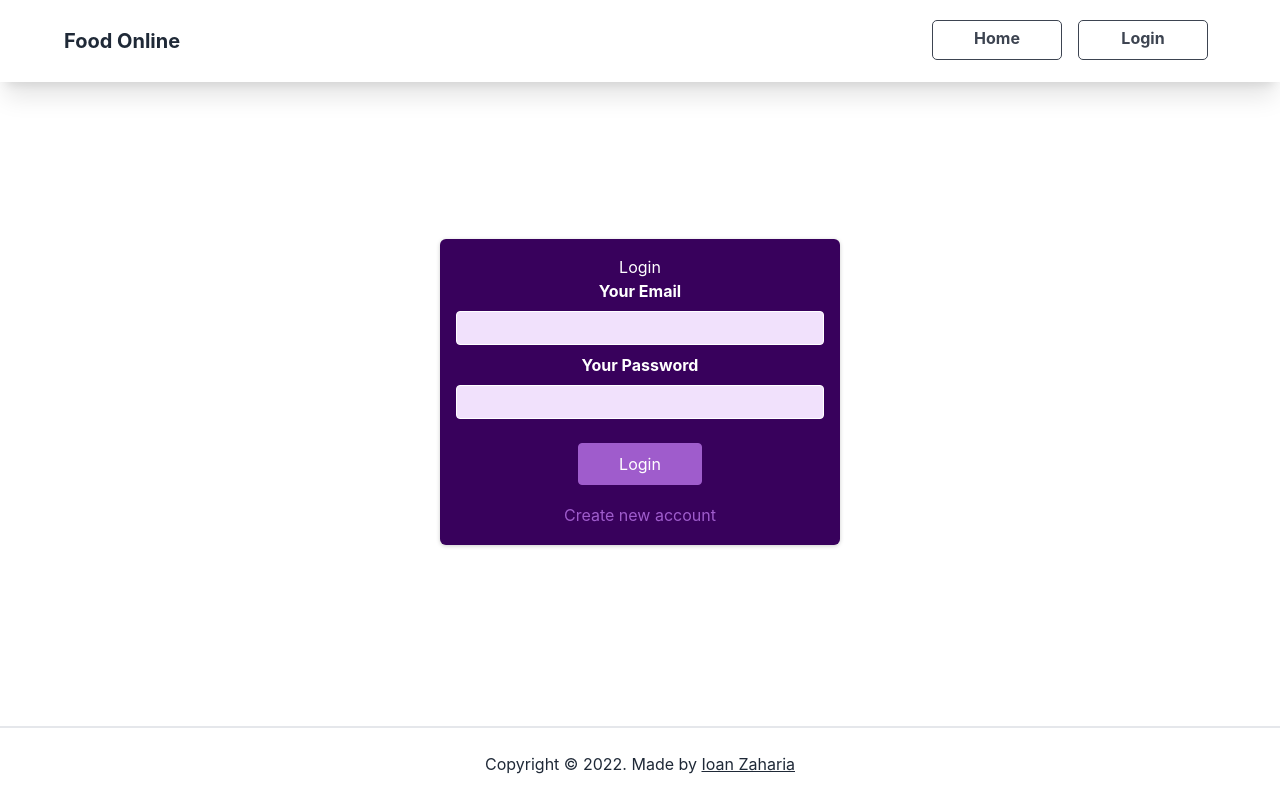
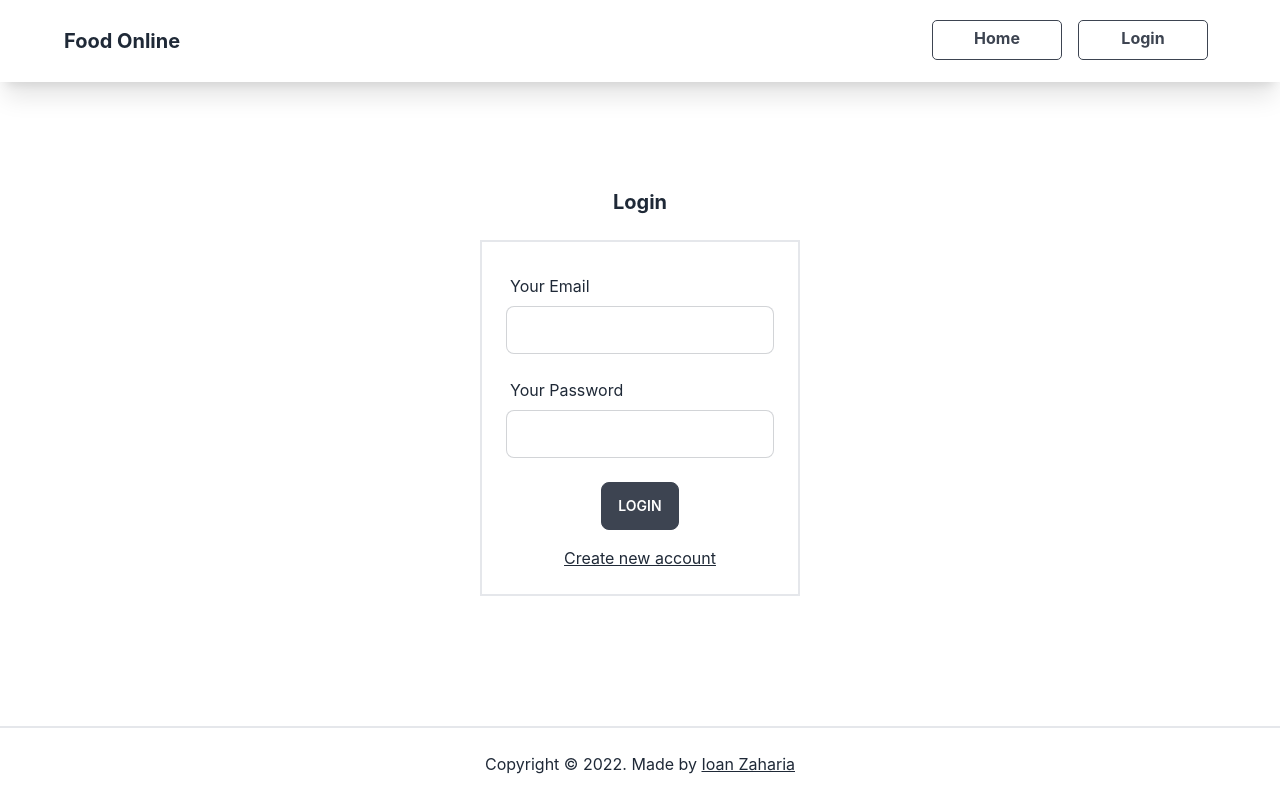
Before and after one commit to zioan/next-food-order, a Next.js app: page /auth in a window 1280 px wide. Built offline with nearby package versions, Linux system fonts and the light colour scheme; no server answers; the database is empty.

Commit message:
more style and refactoring

```diff
--- a/components/admin/category/DeleteCategory.js
+++ b/components/admin/category/DeleteCategory.js
@@ -21,14 +21,16 @@ function DeleteCategory() {
 
   return (
     <>
-      <h2 className=' mb-6 underline text-xl'>Click a category to delete</h2>
+      <h2 className=' mb-8 underline text-xl text-center'>
+        Click a category to delete
+      </h2>
       <ul className='flex gap-4'>
         {categories.map((category) => {
           return (
             <li
               key={category._id}
               onClick={() => deleteHandler(category.name)}
-              className='flex flex-col items-center cursor-pointer border-2'
+              className='flex flex-col items-center cursor-pointer border-2 hover:bg-slate-100'
             >
               {category.name}
               <div className=' max-w-[200px]'>
--- a/components/admin/product/DeleteProduct.js
+++ b/components/admin/product/DeleteProduct.js
@@ -20,14 +20,16 @@ function DeleteCategory() {
 
   return (
     <>
-      <h2 className=' mb-6 underline text-xl'>Click a product to delete</h2>
+      <h2 className=' mb-8 underline text-xl text-center'>
+        Click a product to delete
+      </h2>
       <ul className='flex gap-4'>
         {products.map((product) => {
           return (
             <li
               key={product._id}
               onClick={() => deleteHandler(product.name)}
-              className='flex flex-col items-center cursor-pointer border-2'
+              className='flex flex-col items-center cursor-pointer border-2 p-2 hover:bg-slate-100'
             >
               <p>{product.name}</p>
             </li>
--- a/components/admin/product/UpdateProduct.js
+++ b/components/admin/product/UpdateProduct.js
@@ -55,14 +55,16 @@ function UpdateProduct() {
 
   return (
     <>
-      <h2 className=' mb-6 underline text-xl'>Click a product to update</h2>
+      <h2 className=' mb-8 underline text-xl text-center'>
+        Click a product to update
+      </h2>
       <ul className='flex flex-col gap-4'>
         {products.map((product) => {
           return (
             <li
               key={product._id}
               onClick={() => selectDataHandler(product)}
-              className='flex items-center justify-between cursor-pointer border-2'
+              className='flex items-center justify-between cursor-pointer border-2 p-2 hover:bg-slate-100'
             >
               <div className='flex gap-4'>
                 <h3 className=' font-bold'>{product.name}</h3>
@@ -79,7 +81,7 @@ function UpdateProduct() {
       {/*  */}
       {selectedProduct && (
         <form
-          className=' flex flex-col gap-8 w-[320px] mx-auto'
+          className=' flex flex-col gap-8 w-[320px] mx-auto mt-6'
           onSubmit={updateHandler}
         >
           {/* Name */}
--- a/components/auth/AuthForm.js
+++ b/components/auth/AuthForm.js
@@ -1,6 +1,5 @@
 import { useState, useRef } from 'react';
 import { signIn } from 'next-auth/react';
-import classes from './auth-form.module.css';
 import { useRouter } from 'next/router';
 
 async function createUser(email, password) {
@@ -64,27 +63,45 @@ function AuthForm() {
   }
 
   return (
-    <section className={classes.auth}>
-      <h1>{isLogin ? 'Login' : 'Sign Up'}</h1>
-      <form onSubmit={submitHandler}>
-        <div className={classes.control}>
-          <label htmlFor='email'>Your Email</label>
-          <input type='email' id='email' required ref={emailInputRef} />
+    <section className='flex flex-col items-center '>
+      <h1 className='text-xl font-bold mb-6'>
+        {isLogin ? 'Login' : 'Sign Up'}
+      </h1>
+      <form
+        onSubmit={submitHandler}
+        className=' flex flex-col gap-4 w-[320px] mx-auto items-center border-2 p-6'
+      >
+        <div className='form-control w-full max-w-xs'>
+          <label htmlFor='email' className='label'>
+            Your Email
+          </label>
+          <input
+            type='email'
+            id='email'
+            required
+            ref={emailInputRef}
+            className='input input-bordered w-full max-w-xs'
+          />
         </div>
-        <div className={classes.control}>
-          <label htmlFor='password'>Your Password</label>
+        <div className='form-control w-full max-w-xs'>
+          <label htmlFor='password' className='label'>
+            Your Password
+          </label>
           <input
             type='password'
             id='password'
             required
             ref={passwordInputRef}
+            className='input input-bordered w-full max-w-xs'
           />
         </div>
-        <div className={classes.actions}>
-          <button>{isLogin ? 'Login' : 'Create Account'}</button>
+        <div className=' mt-2 flex flex-col items-center gap-4'>
+          <button className='btn'>
+            {isLogin ? 'Login' : 'Create Account'}
+          </button>
           <button
             type='button'
-            className={classes.toggle}
+            className='underline'
             onClick={switchAuthModeHandler}
           >
             {isLogin ? 'Create new account' : 'Login with existing account'}
--- a/components/auth/auth-form.module.css
+++ /dev/null
@@ -1,72 +0,0 @@
-.auth {
-  margin: 3rem auto;
-  width: 95%;
-  max-width: 25rem;
-  border-radius: 6px;
-  background-color: #38015c;
-  box-shadow: 0 1px 4px rgba(0, 0, 0, 0.2);
-  padding: 1rem;
-  text-align: center;
-}
-
-.auth h1 {
-  text-align: center;
-  color: white;
-}
-
-.control {
-  margin-bottom: 0.5rem;
-}
-
-.control label {
-  display: block;
-  color: white;
-  font-weight: bold;
-  margin-bottom: 0.5rem;
-}
-
-.control input {
-  font: inherit;
-  background-color: #f1e1fc;
-  color: #38015c;
-  border-radius: 4px;
-  border: 1px solid white;
-  width: 100%;
-  text-align: left;
-  padding: 0.25rem;
-}
-
-.actions {
-  margin-top: 1.5rem;
-  display: flex;
-  flex-direction: column;
-  align-items: center;
-}
-
-.actions button {
-  cursor: pointer;
-  font: inherit;
-  color: white;
-  background-color: #9f5ccc;
-  border: 1px solid #9f5ccc;
-  border-radius: 4px;
-  padding: 0.5rem 2.5rem;
-}
-
-.actions button:hover {
-  background-color: #873abb;
-  border-color: #873abb;
-}
-
-.actions .toggle {
-  margin-top: 1rem;
-  background-color: transparent;
-  color: #9f5ccc;
-  border: none;
-  padding: 0.15rem 1.5rem;
-}
-
-.actions .toggle:hover {
-  background-color: transparent;
-  color: #ae82cc;
-}
--- a/components/profile/AddressUpdateForm.js
+++ b/components/profile/AddressUpdateForm.js
@@ -54,6 +54,8 @@ function AddressUpdateForm() {
 
   return (
     <>
+      <div className=' flex flex-col items-center'>
+        <div>
           {session && (
             <p>
               {' '}
@@ -66,6 +68,8 @@ function AddressUpdateForm() {
               {session.address}
             </p>
           )}
+        </div>
+      </div>
 
       <p className=' text-xl font-bold text-center text-red-600 my-6'>
         After updating your data you are redirected to login page!
--- a/components/profile/PasswordUpdateForm.js
+++ b/components/profile/PasswordUpdateForm.js
@@ -1,5 +1,5 @@
 import { useRef } from 'react';
-import classes from './profile-form.module.css';
+// import classes from './profile-form.module.css';
 
 function PasswordUpdateForm(props) {
   const newPasswordRef = useRef();
@@ -20,27 +20,36 @@ function PasswordUpdateForm(props) {
   }
 
   return (
-    <form className={classes.form} onSubmit={submitHandler}>
-      <div className={classes.control}>
-        <label htmlFor='new-password'>New Password</label>
+    <form
+      className=' flex flex-col gap-4 w-[320px] mx-auto items-center'
+      onSubmit={submitHandler}
+    >
+      <div className='form-control w-full max-w-xs'>
+        <label htmlFor='new-password' className='label'>
+          New Password
+        </label>
         <input
           type='password'
           id='new-password'
+          className='input input-bordered w-full max-w-xs'
           required
           ref={newPasswordRef}
         />
       </div>
-      <div className={classes.control}>
-        <label htmlFor='old-password'>Old Password</label>
+      <div className='form-control w-full max-w-xs'>
+        <label htmlFor='old-password' className='label'>
+          Old Password
+        </label>
         <input
           type='password'
           id='old-password'
+          className='input input-bordered w-full max-w-xs'
           required
           ref={oldPasswordRef}
         />
       </div>
-      <div className={classes.action}>
-        <button>Change Password</button>
+      <div className=''>
+        <button className='btn'>Change Password</button>
       </div>
     </form>
   );
--- a/components/profile/profile-form.module.css
+++ /dev/null
@@ -1,45 +0,0 @@
-.form {
-  width: 95%;
-  max-width: 25rem;
-  margin: 2rem auto;
-}
-
-.control {
-  margin-bottom: 0.5rem;
-}
-
-.control label {
-  font-weight: bold;
-  margin-bottom: 0.5rem;
-  color: #353336;
-  display: block;
-}
-
-.control input {
-  display: block;
-  font: inherit;
-  width: 100%;
-  border-radius: 4px;
-  border: 1px solid #38015c;
-  padding: 0.25rem;
-  background-color: #f7f0fa;
-}
-
-.action {
-  margin-top: 1.5rem;
-}
-
-.action button {
-  font: inherit;
-  cursor: pointer;
-  padding: 0.5rem 1.5rem;
-  border-radius: 4px;
-  background-color: #38015c;
-  color: white;
-  border: 1px solid #38015c;
-}
-
-.action button:hover {
-  background-color: #540d83;
-  border-color: #540d83;
-}
```
Also changed, not shown: components/profile/user-profile.module.css (deleted, +0 -8 lines). Lines whose indentation alone changed are shown as unchanged.
